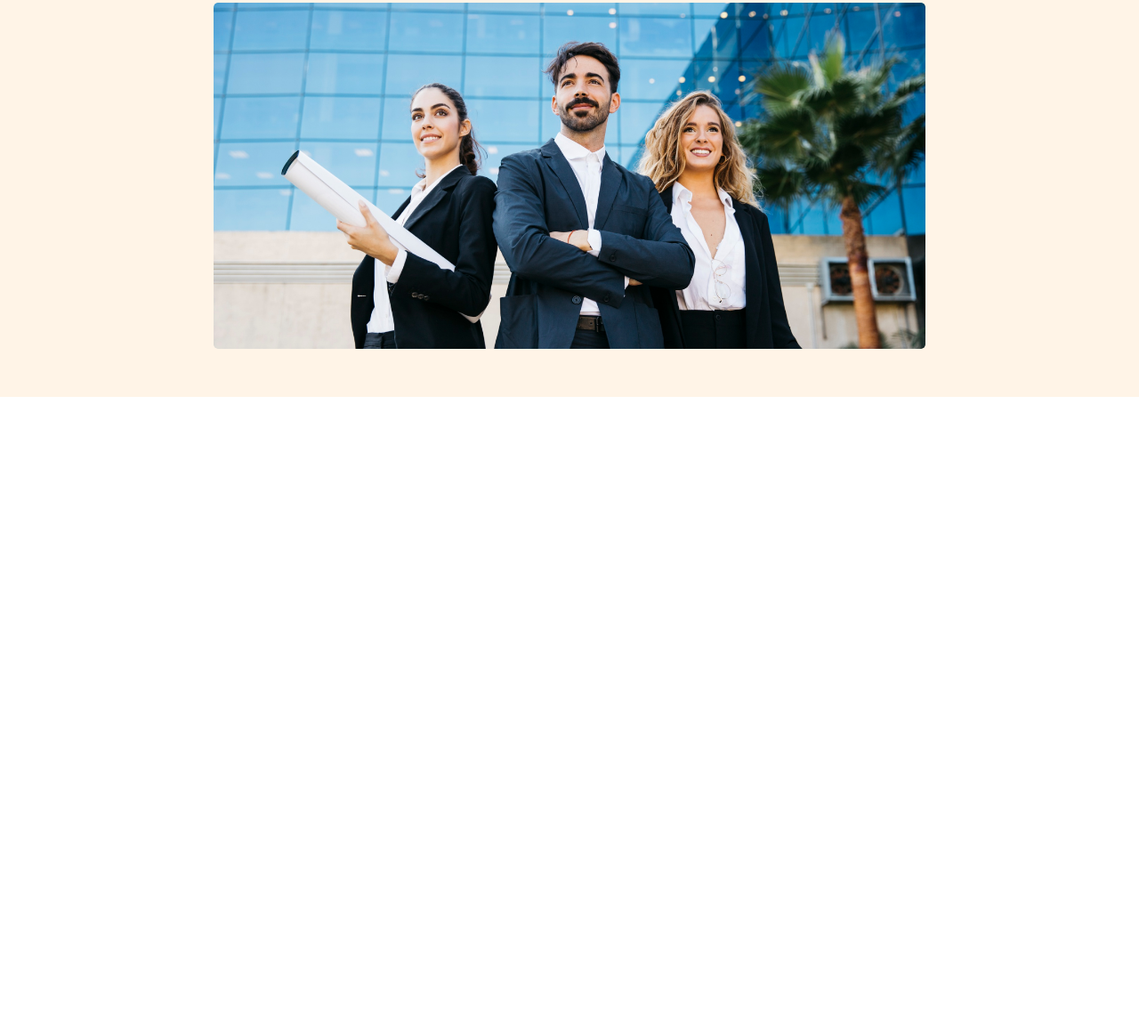
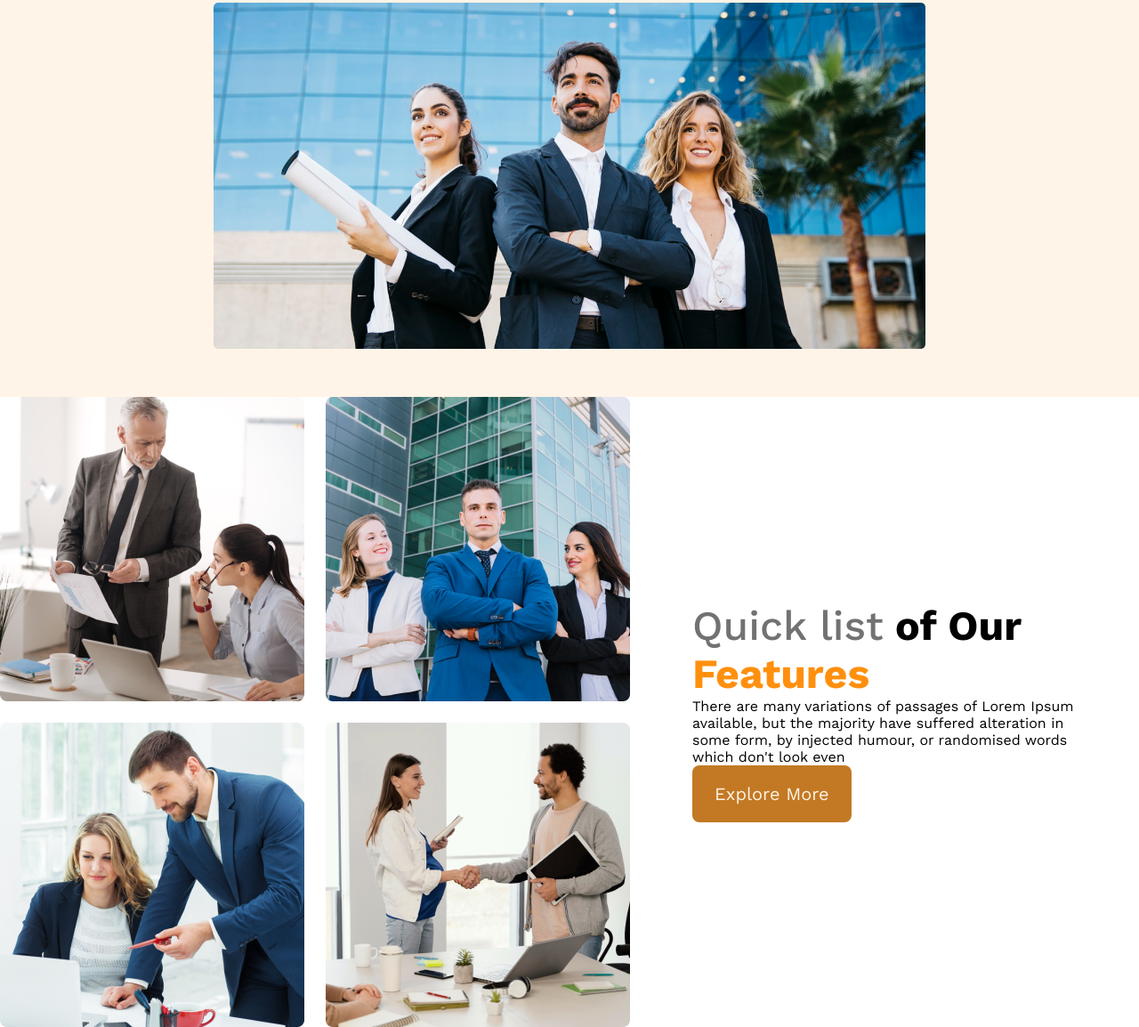
Before and after one commit to Saif-Afnan-Nadim123/G3-Architects-Project, a plain HTML site: page index.html in a window 1280 px wide. Shown: the part 468-1622 px from the top of the page at 89% size. Before the commit the page ends 914 px from the top, so only its background shows below. Drawn offline with nearby package versions, Linux system fonts and the light colour scheme.

Commit message:
team section commit

```diff
--- a/index.html
+++ b/index.html
@@ -1,11 +1,13 @@
 <!DOCTYPE html>
 <html lang="en">
+
 <head>
     <meta charset="UTF-8">
     <meta name="viewport" content="width=device-width, initial-scale=1.0">
     <title>G3 Architects Project</title>
     <link rel="stylesheet" href="styles/articute.css">
 </head>
+
 <body>
     <!-- This is header section -->
     <header>
@@ -20,19 +22,37 @@
         </nav>
         <div class="banner">
             <div class="banner-content">
-                <h2 class="banner-title">Brand New
-                    Group of Architects</h2>
-                    <p class="banner-description">There are many variations of passages of Lorem Ipsum available, but the majority have suffered alteration in some form, by injected humour, or randomised words which don't look even</p>
+                <h3 class="banner-title">Brand New
+                    Group of Architects</h3>
+                <p class="banner-description">There are many variations of passages of Lorem Ipsum available, but the
+                    majority have suffered alteration in some form, by injected humour, or randomised words which don't
+                    look even</p>
                 <button class="btn-primary">Explore more</button>
             </div>
             <img src="images/banner.png" alt="">
         </div>
     </header>
     <!-- This is main section -->
-      <main></main>
+    <main>
+        <!-- team  section -->
+        <section class="teams-container">
+            <div class="teams-img-container">
+                <img src="images/team1.png" alt="">
+                <img src="images/team2.png" alt="">
+                <img src="images/team3.png" alt="">
+                <img src="images/team4.png" alt="">
+            </div>
+            <div class="teams-contaent">
+                <h3 class="team-taitle"><span class="quick-list">Quick list</span> <span>of Our</span> <span class="of-our">Features</span></h3>
+                <p class="team-description">There are many variations of passages of Lorem Ipsum available, but the majority have suffered alteration in some form, by injected humour, or randomised words which don't look even</p>
+                <button class="btn-primary">Explore More</button>
+            </div>
+        </section>
+    </main>
     <!-- This is footer section -->
     <footer>
 
     </footer>
 </body>
+
 </html>
--- a/styles/articute.css
+++ b/styles/articute.css
@@ -10,13 +10,17 @@
 /* shared  style */
 .btn-primary {
     border-radius: 8px;
-    background: #FF900E;
+    background: #c37924;
     margin: 20 ;
     padding: 20px 25px;
     color: #FFF4E7;
     font-size: 1.25rem;
     cursor: pointer;
     border: 0;
+    transition: background-color 0.5s ease;
+}
+.btn-primary:hover{
+    background-color: #FF900E;
 }
 
 /* header styles */
@@ -101,3 +105,37 @@ nav li a {
         flex-direction: column;
     }
 }
+/* <!-- This is main section --> style----------*/
+
+/* team section style */
+main{
+    max-width: 1440px;
+    margin: 0 auto;
+}
+.teams-container{
+    display: flex;
+    align-items: center;
+}
+.teams-img-container{
+    display: grid;
+    grid-template-columns: repeat(2, 1fr);
+    gap: 1.5rem;
+}
+.teams-img-container{
+    border-radius: 5px;
+}
+.teams-contaent{
+    padding-right: 70px;
+    padding-left: 70px;
+}
+.team-taitle{
+font-size: 2.9rem;
+}
+.team-taitle .quick-list{
+    color: #727272;
+    font-weight: 500;
+}
+.team-taitle .of-our{
+    font-weight: 700;
+    color: #FF900E;
+}
```
Lines whose indentation alone changed are shown as unchanged.
